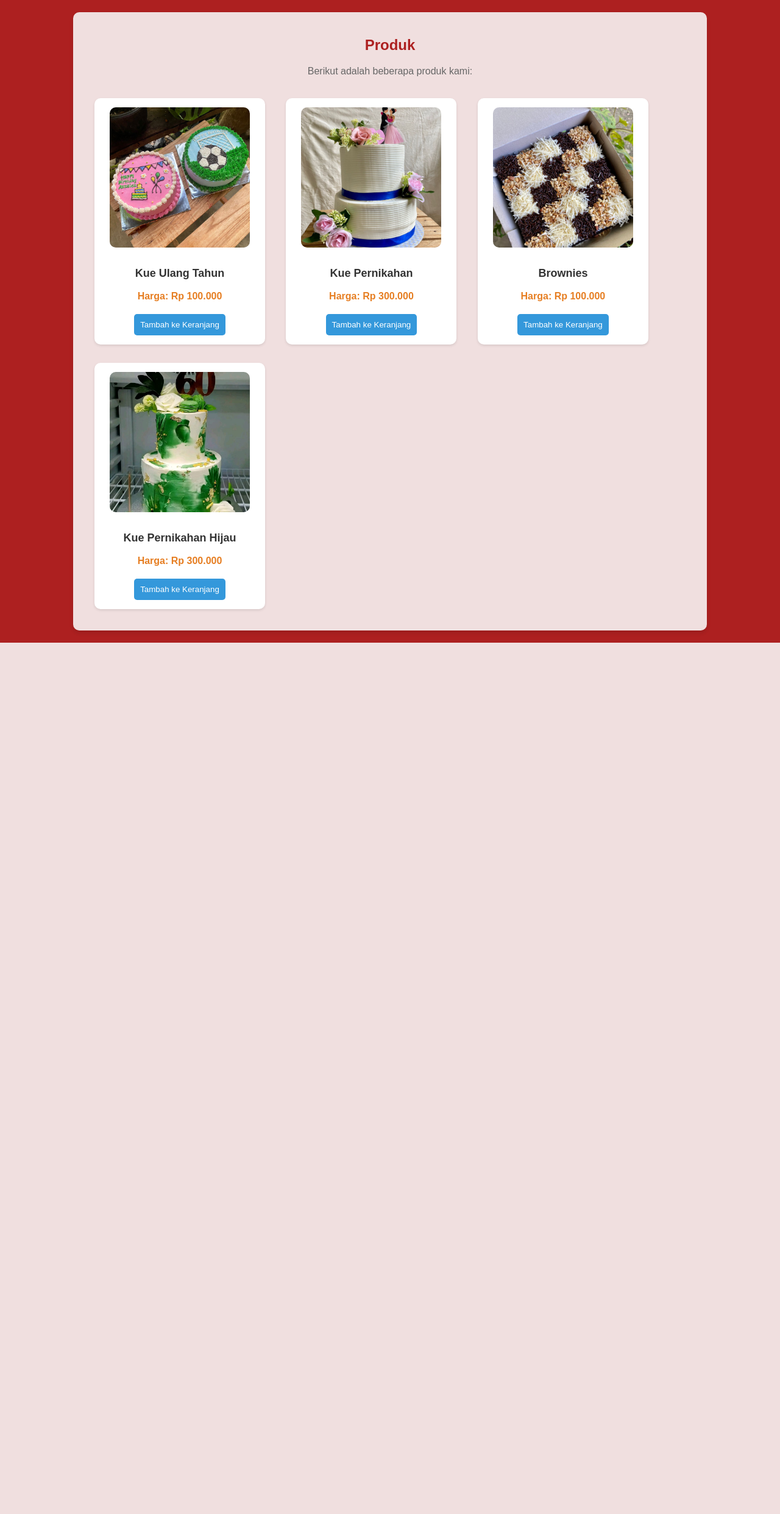
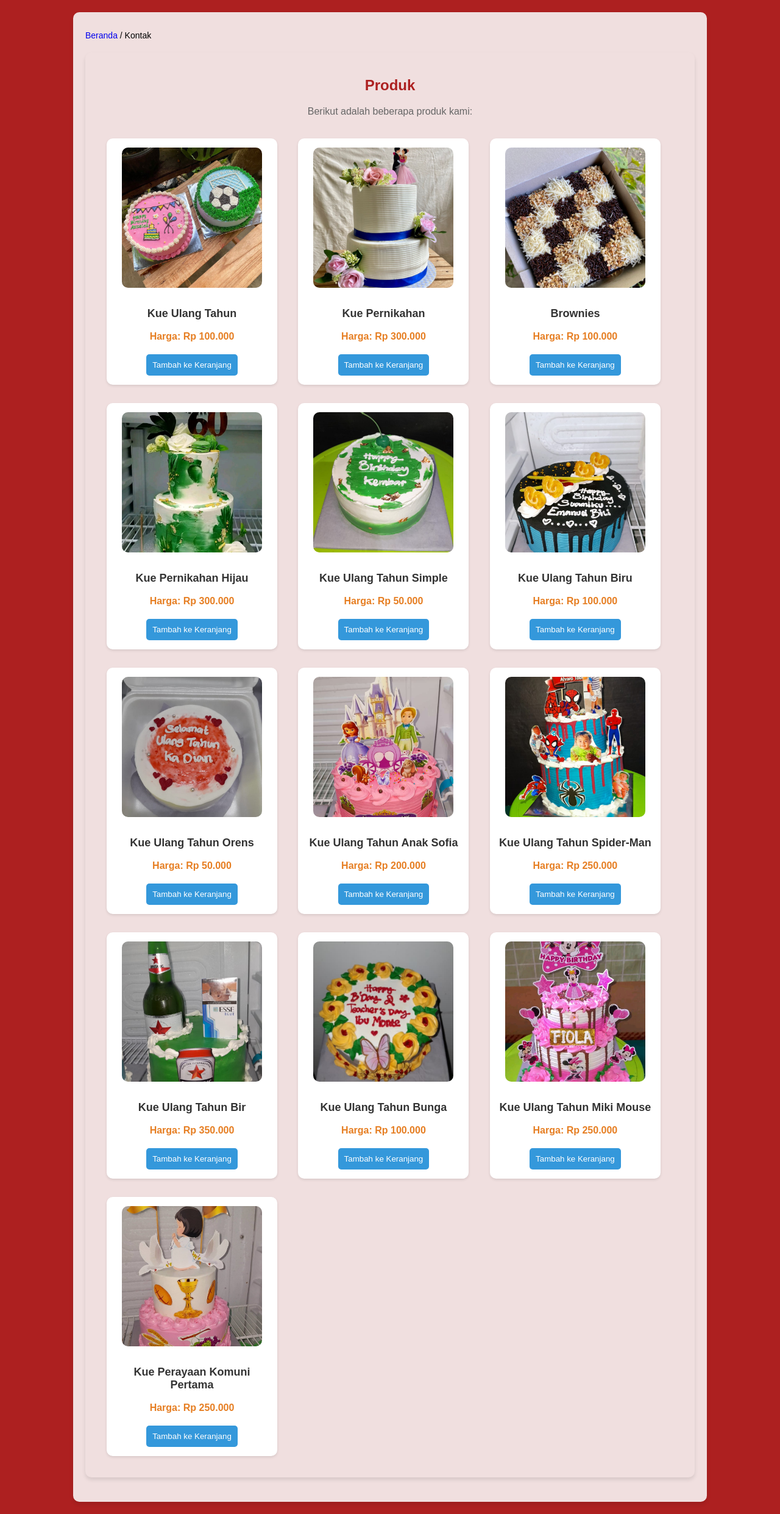
Before and after one commit to SARINAHAK/Kesarinacake, a PHP site: page /produk.php in a window 1280 px wide. Shown: the whole page at 61% size. Before the commit the page ends 1054 px from the top, so only its background shows below. Run offline with PHP 8.4, Linux system fonts and the light colour scheme.

Commit message:
perubahanindex

```diff
--- a/index.php
+++ b/index.php
@@ -216,7 +216,9 @@
 
             <div class="footer-column">
                 <h3>Tentang Kami</h3>
-                <p>Website kami adalah website coba-coba!</p>
+                <p>Website kami adalah website yang mrnjual kue perayaan "seperti: kue ulang tahun,pernikahan,komuni pertama" </p>
+                <p>kami siap melayani anda</p>
+                <p>Mungkin ada request?. Silakan ajukan request Anda. Saya siap membantu!😊</p>
             </div>
         </div>
 
--- a/produk.php
+++ b/produk.php
@@ -7,7 +7,15 @@ $produk = [
     ['id' => 2, 'nama' => 'Kue Pernikahan', 'harga' => 300000, 'gambar' => 'kue pernikahan.jpeg'],
     ['id' => 3, 'nama' => 'Brownies', 'harga' => 100000, 'gambar' => 'kue Brownies.jpeg'],
     ['id' => 4, 'nama' => 'Kue Pernikahan Hijau', 'harga' => 300000, 'gambar' => 'kue pernikahan hijau.jpg'],
-    // Tambahkan produk lainnya
+    ['id' => 5, 'nama' => 'Kue Ulang Tahun Simple', 'harga' => 50000, 'gambar' => 'kue simple hijau.jpg'],
+    ['id' => 6, 'nama' => 'Kue Ulang Tahun Biru', 'harga' => 100000, 'gambar' => 'kue ulang tahun biru.jpg'],
+    ['id' => 7, 'nama' => 'Kue Ulang Tahun Orens', 'harga' => 50000, 'gambar' => 'kue ulang tahun orens.jpg'],
+    ['id' => 8, 'nama' => 'Kue Ulang Tahun Anak Sofia', 'harga' => 200000, 'gambar' => 'kue ultah anak sofia.jpg'],
+    ['id' => 9, 'nama' => 'Kue Ulang Tahun Spider-Man', 'harga' => 250000, 'gambar' => 'kue ultah anak spider man.jpg'],
+    ['id' => 10, 'nama' => 'Kue Ulang Tahun Bir', 'harga' => 350000, 'gambar' => 'kue ultah bir.jpg'],
+    ['id' => 11, 'nama' => 'Kue Ulang Tahun Bunga', 'harga' => 100000, 'gambar' => 'kue ultah bunga.jpg'],
+    ['id' => 12, 'nama' => 'Kue Ulang Tahun Miki Mouse', 'harga' => 250000, 'gambar' => 'kue ultah miki mouse.jpg'],
+    ['id' => 13, 'nama' => 'Kue Perayaan Komuni Pertama', 'harga' => 250000, 'gambar' => 'kue perayaan komuni pertama.jpg'],
 ];
 
 // Menambahkan produk ke keranjang saat tombol ditekan
@@ -42,6 +50,16 @@ if (isset($_POST['tambah_ke_keranjang'])) {
             padding: 0;
             background-color: #ad2020;
         }
+        .breadcrumb {
+            font-size: 14px;
+            margin: 10px 0;
+            white-space:wrap; /* Mencegah teks terputus ke baris baru */
+        }
+
+        .breadcrumb a {
+            text-decoration: none;
+        }
+
         main {
             max-width: 1000px;
             margin: 20px auto;
@@ -102,6 +120,10 @@ if (isset($_POST['tambah_ke_keranjang'])) {
         }
     </style>
 </head>
+<main class="main-content">
+        <div class="breadcrumb">
+            <a href="index.php">Beranda</a> / <span>Kontak</span>
+        </div>
 <body>
     <main>
         <section>
```
Also changed, not shown: kontak.php (+12 -9 lines).
